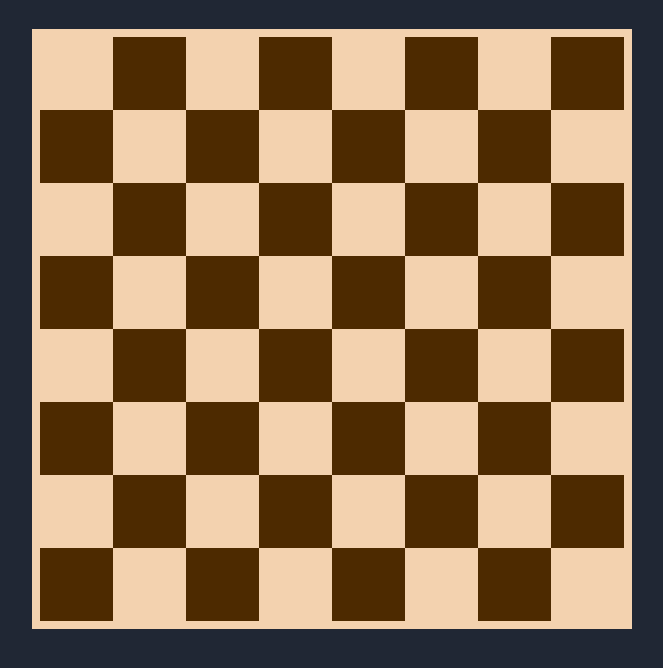
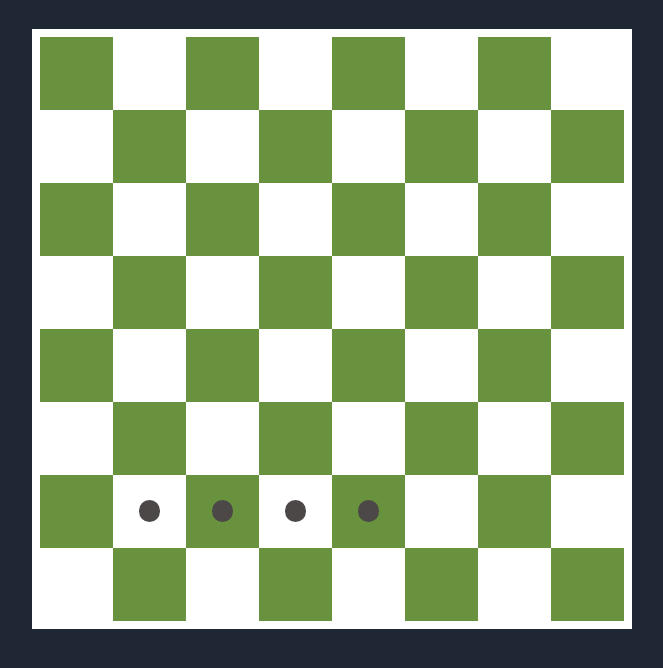
Before and after one commit to Mindmazing/knight-travails-web-based-gui, a website built with webpack: page src/template.html in a window 1280 px wide. Shown: the part 106-774 px from the top of the page, without its empty margins (308-971 px from the left). Built offline with nearby package versions, Linux system fonts and the light colour scheme.

Commit message:
Code highlight position function to highlight knight movement

```diff
--- a/src/css/style.css
+++ b/src/css/style.css
@@ -1,8 +1,9 @@
 :root {
   --bg-color: #202734;
-  --tile-color-even: #4d2a00;
-  --tile-color-odd: #f3d2af;
+  --tile-color-even: #69923e;
+  --tile-color-odd: #ffffff;
   --text-color: #fff;
+  --highlight-dot-color: #4b4847;
 }
 
 * {
@@ -40,8 +41,18 @@ main {
 
 .chess-tile {
   background-color: var(--tile-color-odd);
+  display: flex;
+  justify-content: center;
+  align-items: center;
 }
 
 .chess-tile.colored {
   background-color: var(--tile-color-even);
 }
+
+.highlight-dot {
+  width: 30%;
+  aspect-ratio: 1/1;
+  background-color: var(--highlight-dot-color);
+  border-radius: 50%;
+}
--- a/src/index.js
+++ b/src/index.js
@@ -1,23 +1,11 @@
 import { knightMoves } from "./js/knightMoves.js";
+import { DomGameBoard } from "./js/domGameBoard.js";
 import "./css/style.css";
 
 // create chess tiles
-let domGameBoard = document.querySelector("#gameBoard");
-let chessTile;
-for (let i = 8; i > 0; i--) {
-  for (let j = 0; j < 8; j++) {
-    // create tile
-    chessTile = document.createElement("div");
-    chessTile.setAttribute("position", `${j} ${i}`);
-    chessTile.classList.add("chess-tile");
-    if (j % 2) {
-      chessTile.classList.add(i % 2 ? "white" : "colored");
-    } else {
-      chessTile.classList.add(i % 2 ? "colored" : "white");
-    }
-    // append to game board
-    domGameBoard.appendChild(chessTile);
-  }
-}
+let gameBoard = new DomGameBoard();
 
-console.log(knightMoves([0, 0], [1, 1]));
+gameBoard.highlightPosition(1, 1);
+gameBoard.highlightPosition(2, 1);
+gameBoard.highlightPosition(3, 1);
+gameBoard.highlightPosition(4, 1);
--- /dev/null
+++ b/src/js/domGameBoard.js
@@ -0,0 +1,36 @@
+export class DomGameBoard {
+  constructor() {
+    this.gameBoard = document.querySelector("#gameBoard");
+    // create game board in dom
+    this.#createDomGameBoard();
+  }
+
+  #createDomGameBoard() {
+    let chessTile;
+    for (let i = 7; i >= 0; i--) {
+      for (let j = 0; j < 8; j++) {
+        // create tile
+        chessTile = document.createElement("div");
+        chessTile.setAttribute("position", `${j} ${i}`);
+        chessTile.classList.add("chess-tile");
+        if (j % 2) {
+          chessTile.classList.add(i % 2 ? "white" : "colored");
+        } else {
+          chessTile.classList.add(i % 2 ? "colored" : "white");
+        }
+        // append to game board
+        this.gameBoard.appendChild(chessTile);
+      }
+    }
+  }
+
+  highlightPosition(x, y) {
+    let selectedTile = document.querySelector(
+      `.chess-tile[position="${x} ${y}"]`,
+    );
+    // highlight position
+    let dot = document.createElement("div");
+    dot.classList.add("highlight-dot");
+    selectedTile.appendChild(dot);
+  }
+}
```
